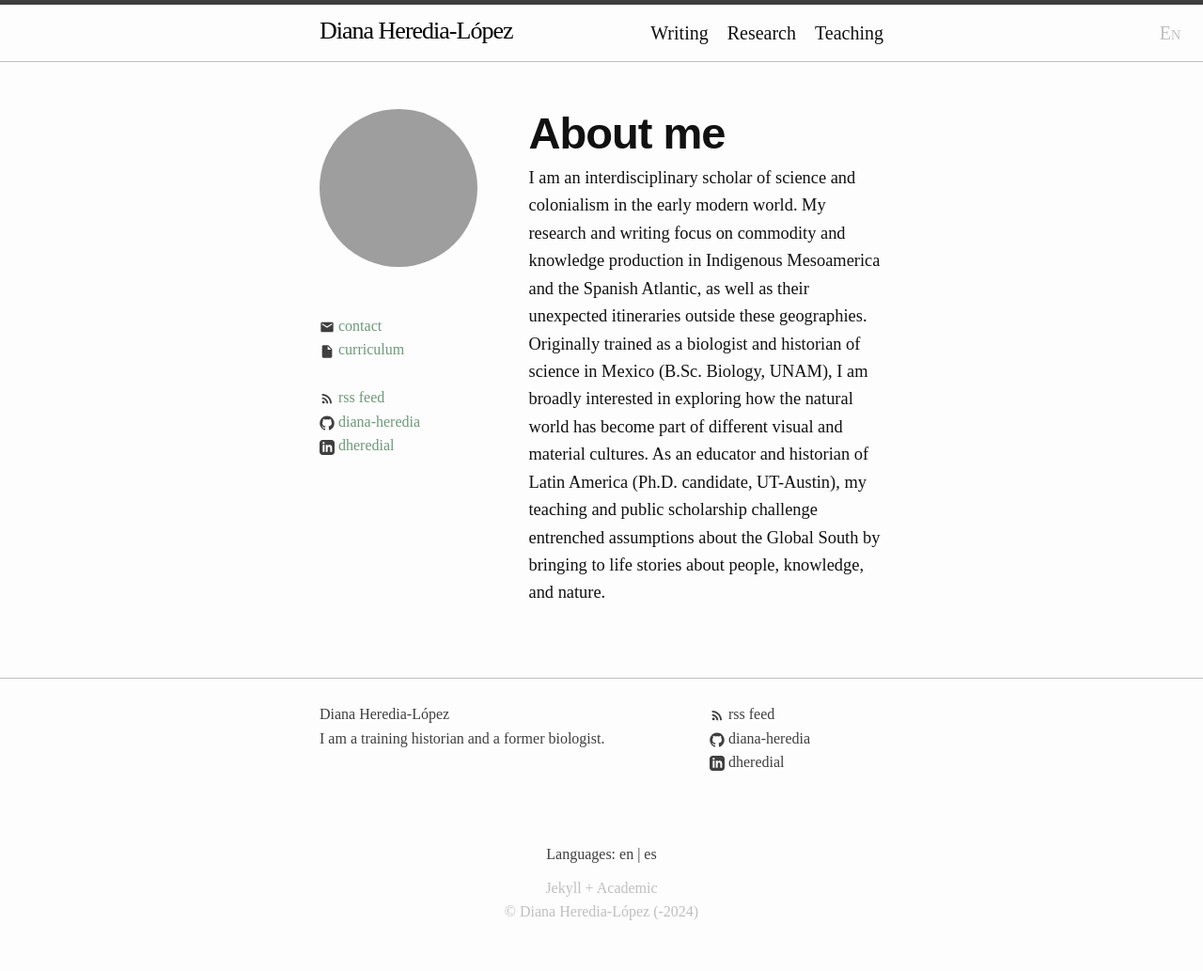
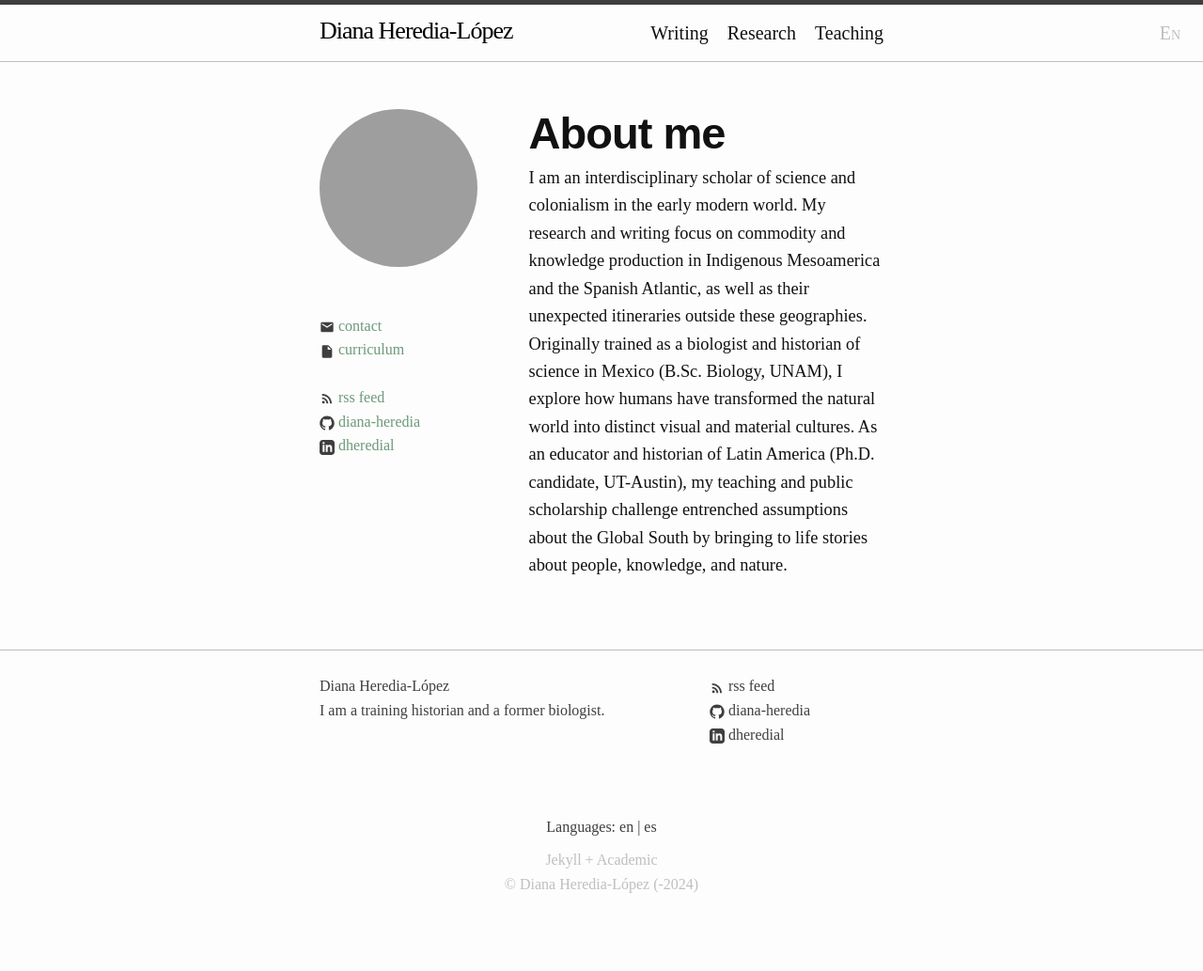
Before and after one commit to diana-heredia/diana-heredia.github.io, a Jekyll site: the page built from index.markdown, in a window 1280 px wide. Shown: the whole page at 94% size. Built offline with Jekyll 4.4.1, drawn with Linux system fonts in a browser that asks for light colours; some web fonts are replaced; after the commit the page ends 1004 px from its top, so only the background shows below that; grey boxes are pictures that could not be loaded.

Commit message:
Update index.markdown
made bio even more mystical

```diff
--- a/index.markdown
+++ b/index.markdown
@@ -7,4 +7,4 @@
 invisible: true
 permalink:
 ---
-I am an interdisciplinary scholar of science and colonialism in the early modern world. My research and writing focus on commodity and knowledge production in Indigenous Mesoamerica and the Spanish Atlantic, as well as their unexpected itineraries outside these geographies. Originally trained as a biologist and historian of science in Mexico (B.Sc. Biology, UNAM), I am broadly interested in exploring how the natural world has become part of different visual and material cultures. As an educator and historian of Latin America (Ph.D. candidate, UT-Austin), my teaching and public scholarship challenge entrenched assumptions about the Global South by bringing to life stories about people, knowledge, and nature.
+I am an interdisciplinary scholar of science and colonialism in the early modern world. My research and writing focus on commodity and knowledge production in Indigenous Mesoamerica and the Spanish Atlantic, as well as their unexpected itineraries outside these geographies. Originally trained as a biologist and historian of science in Mexico (B.Sc. Biology, UNAM), I explore how humans have transformed the natural world into distinct visual and material cultures. As an educator and historian of Latin America (Ph.D. candidate, UT-Austin), my teaching and public scholarship challenge entrenched assumptions about the Global South by bringing to life stories about people, knowledge, and nature.
```
